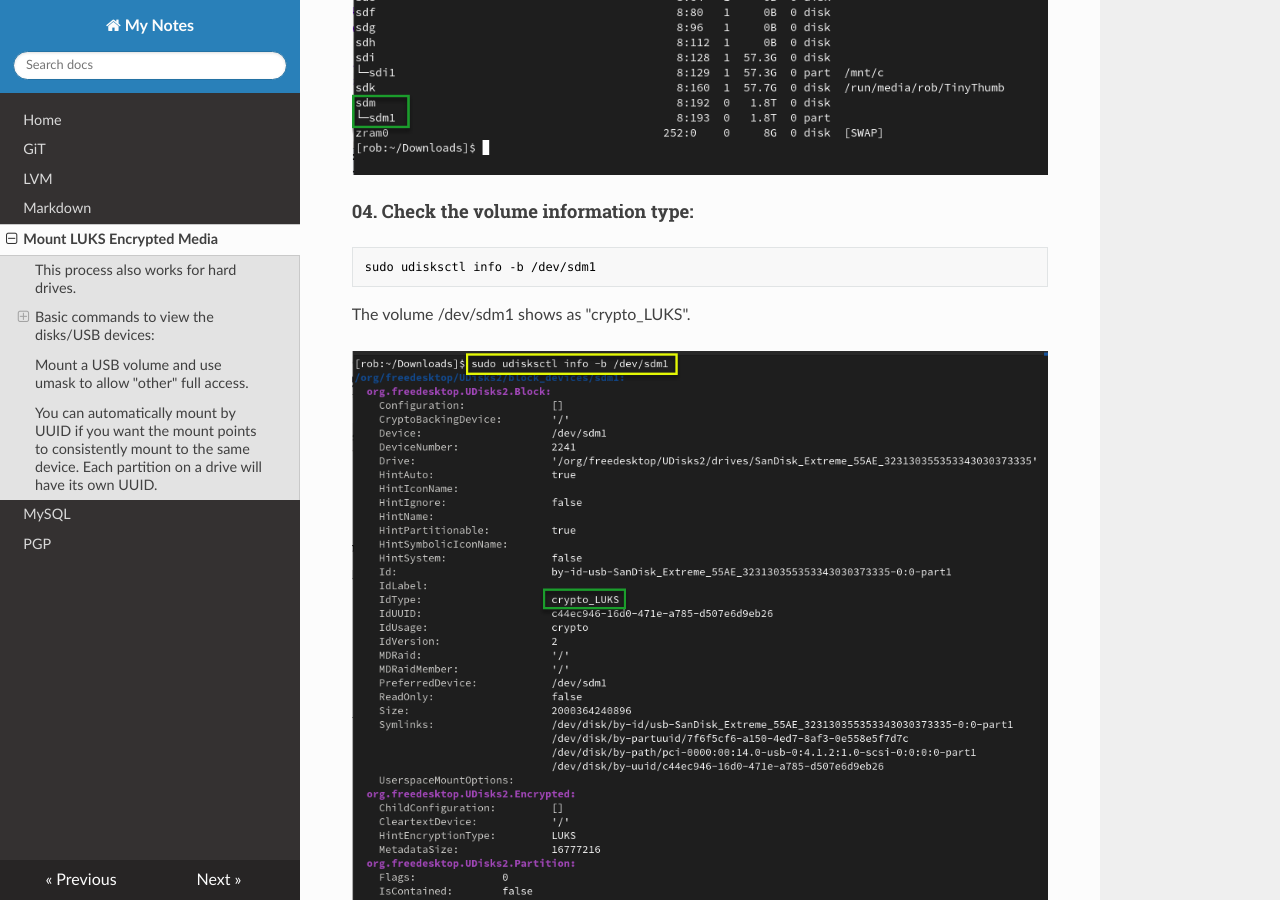
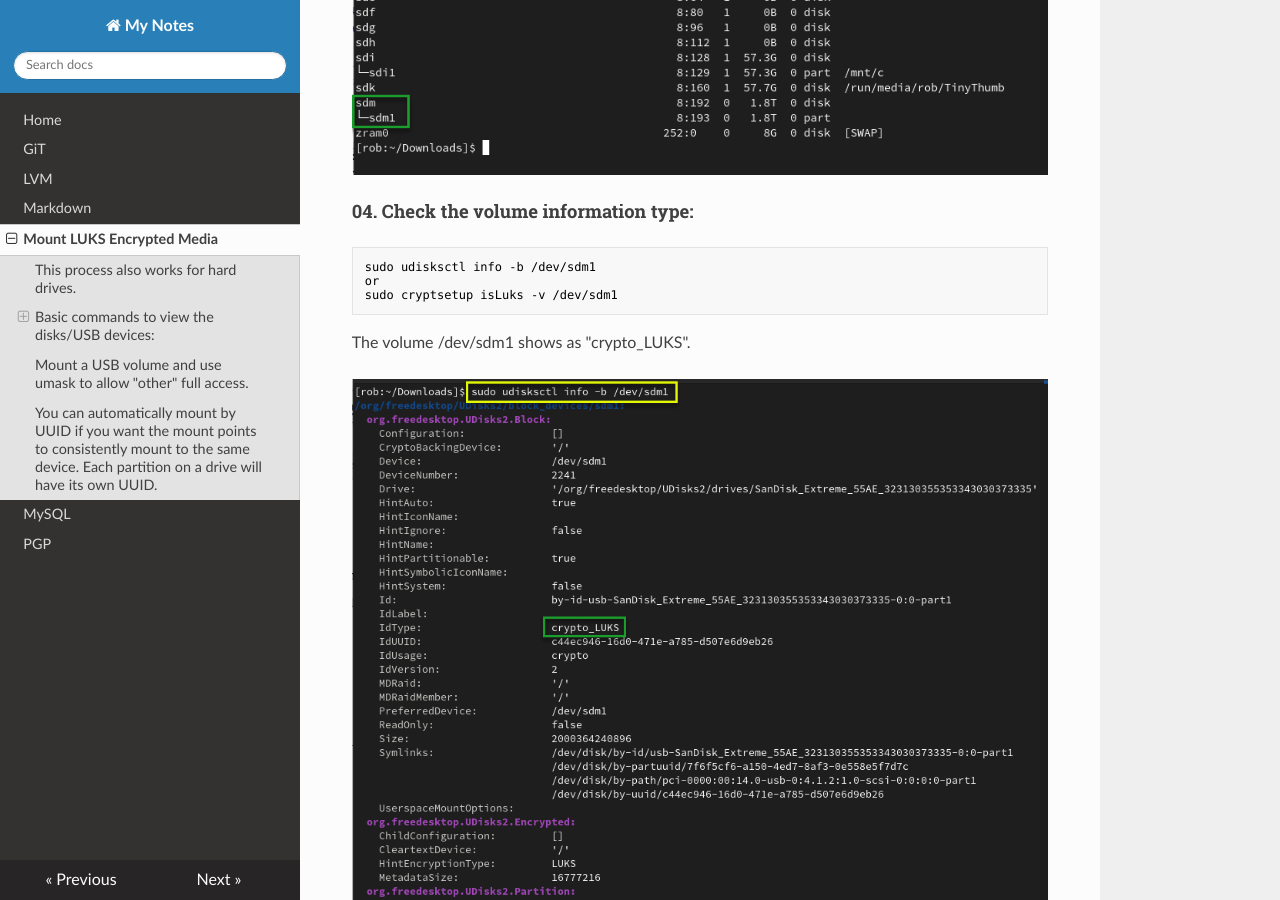
Before and after one commit to rldutch1/notes, an MkDocs documentation site: the page built from docs/mount.md, in a window 1280 px wide and 900 px high, scrolled down 1951 px. Built offline with MkDocs 1.6.1, drawn with Linux system fonts in a browser that asks for light colours; nearby versions of some CDN libraries.

Commit message:
Updated docs/lvm.md and docs/mount.md

````diff
--- a/docs/mount.md
+++ b/docs/mount.md
@@ -39,6 +39,8 @@ lsblk
 
 ```
 sudo udisksctl info -b /dev/sdm1
+or
+sudo cryptsetup isLuks -v /dev/sdm1
 ```
 The volume /dev/sdm1 shows as "crypto_LUKS".
 
````
Also changed, not shown: docs/lvm.md (+1 -0 lines), site/404.html, site/css/theme.css, site/git/index.html, site/index.html, site/lvm/index.html, site/markdown/index.html, site/mount/index.html, site/mysql/index.html, site/pgp/index.html, site/search.html, site/search/search_index.json, site/sitemap.xml, 1 other file.
